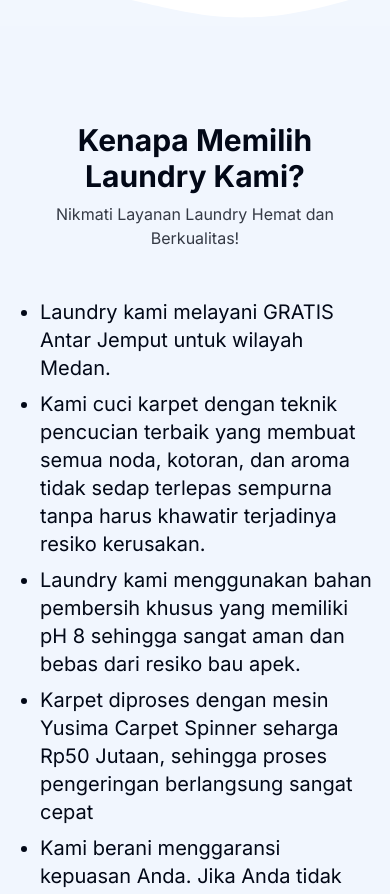
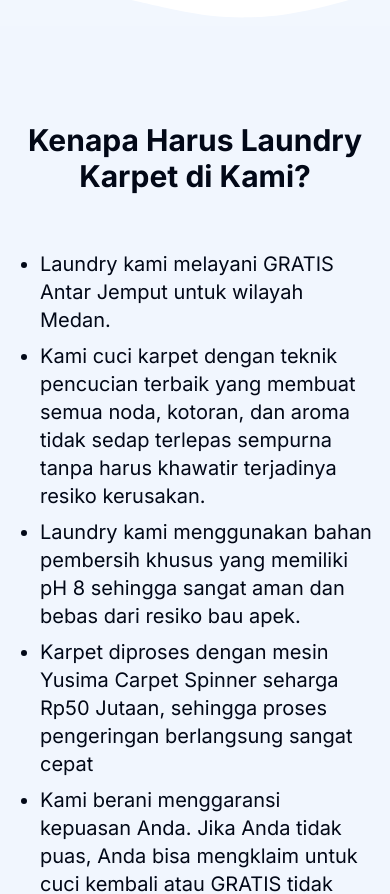
Before and after one commit to cakrads/g99-landing-page, a Next.js app: page /laundry-karpet-marelan in a window 390 px wide. Shown: the part 1000-1894 px from the top of the page. Built offline with nearby package versions, Linux system fonts and the light colour scheme; no server answers; what tailwindcss-animated would draw is missing.

Commit message:
enhance link style

```diff
--- a/src/components/fragments/footer/footer.tsx
+++ b/src/components/fragments/footer/footer.tsx
@@ -1,6 +1,5 @@
-import Link from "next/link";
-
-import { SHOP_ADDRESS, SHOP_DESCRIPTION, SHOP_FB, SHOP_IG, SHOP_MOTTO, SHOP_NAME, SHOP_PHONE_SHOW, SHOP_TIKTOK } from "@/constant/env";
+import Link from "@/components/ui/link";
+import { SHOP_ADDRESS, SHOP_DESCRIPTION, SHOP_FB, SHOP_IG, SHOP_MOTTO, SHOP_NAME, SHOP_PHONE, SHOP_PHONE_2, SHOP_PHONE_SHOW, SHOP_PHONE_SHOW_2, SHOP_TIKTOK } from "@/constant/env";
 import { WA_LINK } from "@/constant/whatsapp";
 import { FacebookIcon, InstagramIcon, TiktokIcon, WhatsAppIcon } from "@/components/ui/icons/social";
 import { WaveTopBgShape, WaveTopBgShapeSM } from "@/components/ui/shapes";
@@ -37,8 +36,11 @@ export const Footer = () => {
                 <p className="text-muted-foreground mb-2">
                   {SHOP_ADDRESS}
                 </p>
-                <a href={`tel:${SHOP_PHONE_SHOW}`} className="text-muted-foreground hover:text-primary">
+                <a href={`tel:${SHOP_PHONE}`} className="text-muted-foreground hover:text-primary">
                   {SHOP_PHONE_SHOW}
+                </a><br />
+                <a href={`tel:${SHOP_PHONE_2}`} className="text-muted-foreground hover:text-primary">
+                  {SHOP_PHONE_SHOW_2}
                 </a>
               </div>
               <div>
--- a/src/components/fragments/header/header.tsx
+++ b/src/components/fragments/header/header.tsx
@@ -1,10 +1,10 @@
 "use client";
 
 import Image from "next/image";
-import Link from "next/link";
 import clsx from "clsx";
 import React from "react";
 
+import Link from "@/components/ui/link";
 import { Sheet, SheetContent } from "@/components/ui/sheet/sheet";
 import { WEB_TITLE } from "@/constant/env";
 
--- /dev/null
+++ b/src/components/ui/link/index.ts
@@ -0,0 +1,3 @@
+import Link from "./link";
+
+export default Link;
--- /dev/null
+++ b/src/components/ui/link/link.tsx
@@ -0,0 +1,16 @@
+import NextLink, { LinkProps } from "next/link";
+import React from "react";
+
+const Link: React.FC<LinkProps & {
+  children: React.ReactNode
+  className?: string
+  target?: "_blank" | "_self" | "_parent" | "_top"
+}> = ({ children, className, target, ...props }) => {
+  return (
+    <NextLink {...props} className={className ? className : "hover:text-primary"} target={target}>
+      {children}
+    </NextLink >
+  );
+};
+
+export default Link;
--- a/src/constant/env.ts
+++ b/src/constant/env.ts
@@ -13,9 +13,9 @@ export const SHOP_NAME = "Laundry G99";
 export const SHOP_MOTTO = "Laundry Karpet Marelan";
 export const SHOP_DESCRIPTION = "Kami Laundry Karpet Marelan G99 menawarkan hasil cucian bersih, cepat, dan dengan harga terjangkau dengan pelayanan ramah dan profesional. Teknologi modern kami memastikan cucian Anda bersih sempurna setiap saat.";
 export const SHOP_ADDRESS = "Pasar 5 Raskam No. 14 (Jl. Marelan Raya Pasar 3), Kec. Medan Marelan, Kota Medan, Sumatera Utara";
-export const SHOP_PHONE = "081361610795";
-export const SHOP_PHONE_SHOW = "0813-6161-0795";
-export const SHOP_PHONE_2 = "0895330398255";
+export const SHOP_PHONE = "+6281361610795";
+export const SHOP_PHONE_SHOW = "+62 813-6161-0795";
+export const SHOP_PHONE_2 = "+62895330398255";
 export const SHOP_PHONE_SHOW_2 = "+62 895-3303-98255";
 export const SHOP_EMAIL = "cakra.ds@gmail.com"; // [TO DO]
 export const SHOP_IG = "#";
--- a/src/container/home/content/home-hero.tsx
+++ b/src/container/home/content/home-hero.tsx
@@ -1,6 +1,7 @@
-import Link from "next/link";
+
 import Image from "next/image";
 
+import Link from "@/components/ui/link";
 import { HomeImageShapesBg } from "@/components/ui/shapes";
 
 export const HomeHero = () => {
--- a/src/container/home/content/home-services.tsx
+++ b/src/container/home/content/home-services.tsx
@@ -1,8 +1,8 @@
 import Image from "next/image";
 import React from "react";
 import clsx from "clsx";
-import Link from "next/link";
 
+import Link from "@/components/ui/link";
 import { Card } from "@/components/ui/card";
 import { WaveTopBgShapeSM, WaveTopBgShape, WaveBottomBgShapeSM } from "@/components/ui/shapes";
 import { IMG_ALT } from "@/constant/env";
--- a/src/container/service-laundry-carpet/content/service-laundry-carpet-hero.tsx
+++ b/src/container/service-laundry-carpet/content/service-laundry-carpet-hero.tsx
@@ -1,6 +1,6 @@
-import Link from "next/link";
 import Image from "next/image";
 
+import Link from "@/components/ui/link";
 import { WA_LINK } from "@/constant/whatsapp";
 import { IMG_ALT_LAUNDRY_KARPET } from "@/constant/env";
 
--- a/src/container/service-laundry-carpet/content/service-laundry-carpet-why.tsx
+++ b/src/container/service-laundry-carpet/content/service-laundry-carpet-why.tsx
@@ -28,10 +28,10 @@ export const LaundryCarpetWhy = () => {
       <div className="bg-muted pt-24 pb-16 md:pt-28 sm:py-24 relative">
         <div className="container">
           <SectionHeader
-            title="Kenapa Memilih Laundry Kami?"
-            description="Nikmati Layanan Laundry Hemat dan Berkualitas!"
+            title="Kenapa Harus Laundry Karpet di Kami?"
+            description=""
           />
-          <div ref={refImage} className="flex flex-col lg:flex-row gap-10 py-12">
+          <div ref={refImage} className="flex flex-col lg:flex-row gap-10 py-12 items-center">
             <div className="order-2 md:order-1 min-w-[300px] flex flex-col md:flex-row lg:flex-col gap-5">
               <div
                 className={clsx(
```
